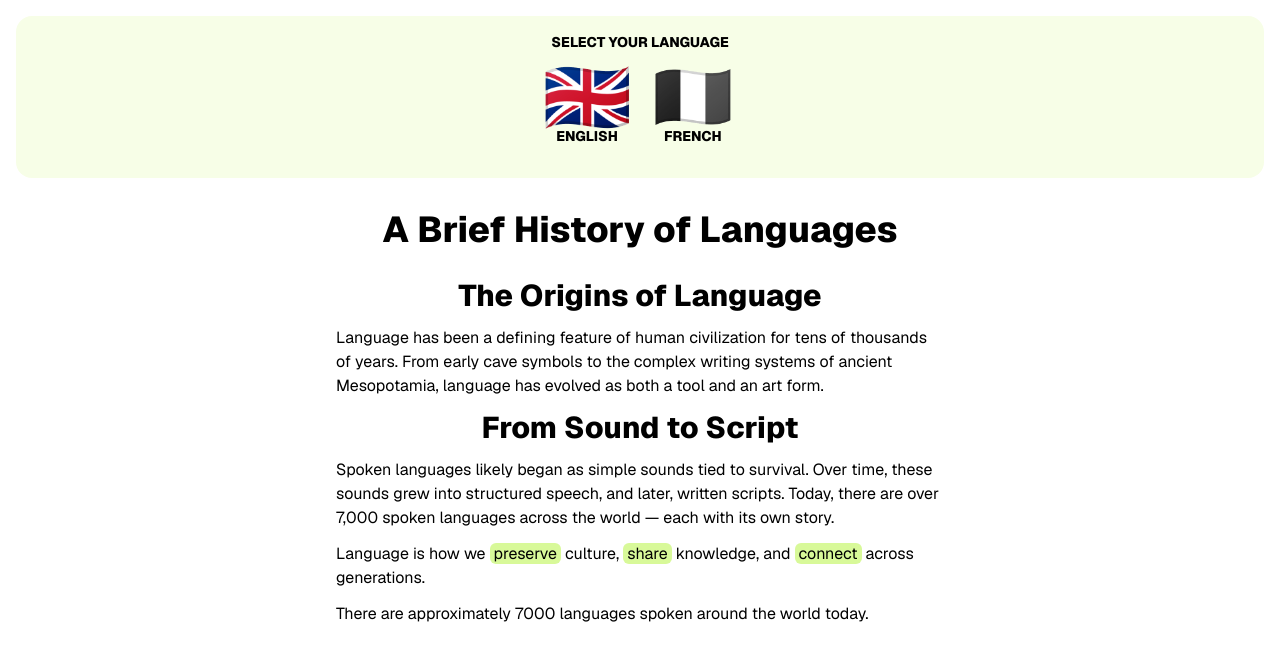
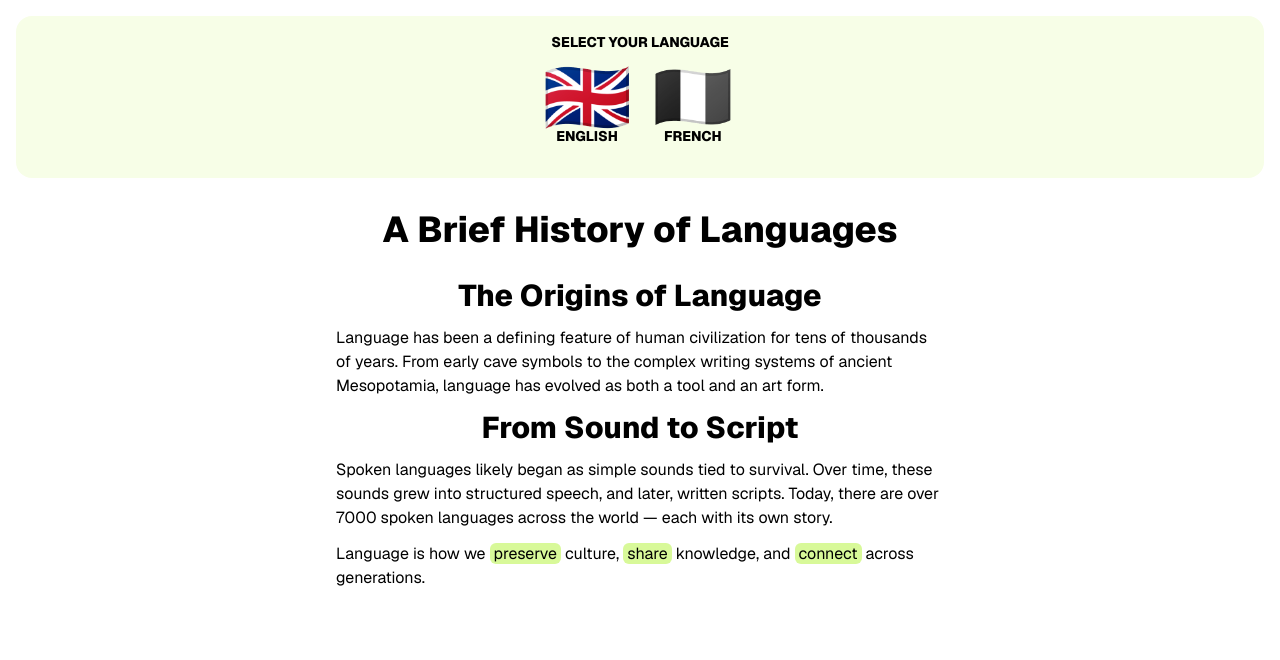
Before and after one commit to atanas-dim/next-localization, a Next.js app: page /en in a window 1280 px wide. Shown: the top 660 px of the page. Built offline with nearby package versions, Linux system fonts and the light colour scheme.

Commit message:
Remove duplicated copy and improve initial page render

```diff
--- a/src/app/[locale]/layout.tsx
+++ b/src/app/[locale]/layout.tsx
@@ -38,9 +38,10 @@ export default async function RootLayout({
     <html lang="en">
       <body
         className={`${geistSans.variable} ${geistMono.variable} font-geist-sans flex flex-col items-center bg-white p-4 text-black antialiased`}>
-        <Dictionary dict={dict} locale={locale} />
-        <LanguagePicker />
-        {children}
+        <Dictionary dict={dict} locale={locale}>
+          <LanguagePicker />
+          {children}
+        </Dictionary>
       </body>
     </html>
   )
--- a/src/app/[locale]/page.tsx
+++ b/src/app/[locale]/page.tsx
@@ -18,7 +18,10 @@ export default function Home() {
         <h2 className="text-center text-3xl font-extrabold">{parseT('from-sound-to-script')}</h2>
         <p>
           {parseT(
-            'spoken-languages-likely-began-as-simple-sounds-tied-to-survival-over-time-these-sounds-grew-into-structured-speech-and-later-written-scripts-today-there-are-over-7-000-spoken-languages-across-the-world-each-with-its-own-story',
+            'spoken-languages-likely-began-as-simple-sounds-tied-to-survival-over-time-these-sounds-grew-into-structured-speech-and-later-written-scripts-today-there-are-over-number-spoken-languages-across-the-world-each-with-its-own-story',
+            {
+              variables: { number: 7000 },
+            },
           )}
         </p>
 
@@ -29,12 +32,6 @@ export default function Home() {
             },
           })}
         </p>
-
-        <p>
-          {parseT('there-are-approximately-number-languages-spoken-around-the-world-today', {
-            variables: { number: 7000 },
-          })}
-        </p>
       </div>
     </main>
   )
--- a/src/components/Dictionary.tsx
+++ b/src/components/Dictionary.tsx
@@ -1,6 +1,6 @@
 'use client'
 
-import { type FC, useLayoutEffect } from 'react'
+import { type FC, type PropsWithChildren, useLayoutEffect } from 'react'
 
 import { type Dictionary } from '@/dictionaries'
 import useDictionaryStore from '@/hooks/useDictionaryStore'
@@ -11,15 +11,17 @@ type DictionaryProps = {
   locale: AvailableLocale
 }
 
-const Dictionary: FC<DictionaryProps> = ({ dict, locale }) => {
+const Dictionary: FC<PropsWithChildren<DictionaryProps>> = ({ children, dict, locale }) => {
   const setDict = useDictionaryStore((state) => state.setDict)
   const setLocale = useDictionaryStore((state) => state.setLocale)
+  const storedDict = useDictionaryStore((s) => s.dict)
 
   useLayoutEffect(() => {
     setDict(dict)
     setLocale(locale)
   }, [dict, locale, setDict, setLocale])
 
+  if (!!storedDict) return children
   return null
 }
 
--- a/src/dictionaries/en.json
+++ b/src/dictionaries/en.json
@@ -9,7 +9,6 @@
   "the-origins-of-language": "The Origins of Language",
   "language-has-been-a-defining-feature-of-human-civilization-for-tens-of-thousands-of-years-from-early-cave-symbols-to-the-complex-writing-systems-of-ancient-mesopotamia-language-has-evolved-as-both-a-tool-and-an-art-form": "Language has been a defining feature of human civilization for tens of thousands of years. From early cave symbols to the complex writing systems of ancient Mesopotamia, language has evolved as both a tool and an art form.",
   "from-sound-to-script": "From Sound to Script",
-  "spoken-languages-likely-began-as-simple-sounds-tied-to-survival-over-time-these-sounds-grew-into-structured-speech-and-later-written-scripts-today-there-are-over-7-000-spoken-languages-across-the-world-each-with-its-own-story": "Spoken languages likely began as simple sounds tied to survival. Over time, these sounds grew into structured speech, and later, written scripts. Today, there are over 7,000 spoken languages across the world — each with its own story.",
-  "language-is-how-we-preserve-culture-share-knowledge-and-connect-across-generations": "Language is how we <span>preserve</span> culture, <span>share</span> knowledge, and <span>connect</span> across generations.",
-  "there-are-approximately-number-languages-spoken-around-the-world-today": "There are approximately {number} languages spoken around the world today."
+  "spoken-languages-likely-began-as-simple-sounds-tied-to-survival-over-time-these-sounds-grew-into-structured-speech-and-later-written-scripts-today-there-are-over-number-spoken-languages-across-the-world-each-with-its-own-story": "Spoken languages likely began as simple sounds tied to survival. Over time, these sounds grew into structured speech, and later, written scripts. Today, there are over {number} spoken languages across the world — each with its own story.",
+  "language-is-how-we-preserve-culture-share-knowledge-and-connect-across-generations": "Language is how we <span>preserve</span> culture, <span>share</span> knowledge, and <span>connect</span> across generations."
 }
--- a/src/dictionaries/fr.json
+++ b/src/dictionaries/fr.json
@@ -9,7 +9,6 @@
   "the-origins-of-language": "Les Origines du Langage",
   "language-has-been-a-defining-feature-of-human-civilization-for-tens-of-thousands-of-years-from-early-cave-symbols-to-the-complex-writing-systems-of-ancient-mesopotamia-language-has-evolved-as-both-a-tool-and-an-art-form": "Le langage est une caractéristique fondamentale de la civilisation humaine depuis des dizaines de milliers d'années. Des premiers symboles sur les parois des grottes aux systèmes d'écriture complexes de la Mésopotamie ancienne, le langage a évolué à la fois comme un outil et une forme d’art.",
   "from-sound-to-script": "Du Son à l'Écriture",
-  "spoken-languages-likely-began-as-simple-sounds-tied-to-survival-over-time-these-sounds-grew-into-structured-speech-and-later-written-scripts-today-there-are-over-7-000-spoken-languages-across-the-world-each-with-its-own-story": "Les langues parlées ont probablement commencé par des sons simples liés à la survie. Avec le temps, ces sons sont devenus un discours structuré, puis des systèmes d’écriture. Aujourd’hui, il existe plus de 7 000 langues parlées dans le monde — chacune avec sa propre histoire.",
-  "language-is-how-we-preserve-culture-share-knowledge-and-connect-across-generations": "Le langage est ce qui nous permet de <span>préserver</span> la culture, de <span>partager</span> le savoir et de créer des <span>liens</span> entre les générations.",
-  "there-are-approximately-number-languages-spoken-around-the-world-today": "Il existe environ {number} langues parlées dans le monde aujourd’hui."
+  "spoken-languages-likely-began-as-simple-sounds-tied-to-survival-over-time-these-sounds-grew-into-structured-speech-and-later-written-scripts-today-there-are-over-number-spoken-languages-across-the-world-each-with-its-own-story": "Les langues parlées ont probablement commencé par des sons simples liés à la survie. Avec le temps, ces sons sont devenus un discours structuré, puis des systèmes d’écriture. Aujourd’hui, il existe plus de {number} langues parlées dans le monde — chacune avec sa propre histoire.",
+  "language-is-how-we-preserve-culture-share-knowledge-and-connect-across-generations": "Le langage est ce qui nous permet de <span>préserver</span> la culture, de <span>partager</span> le savoir et de créer des <span>liens</span> entre les générations."
 }
--- a/src/dictionaries/index.ts
+++ b/src/dictionaries/index.ts
@@ -10,9 +10,8 @@
     "the-origins-of-language": string;
     "language-has-been-a-defining-feature-of-human-civilization-for-tens-of-thousands-of-years-from-early-cave-symbols-to-the-complex-writing-systems-of-ancient-mesopotamia-language-has-evolved-as-both-a-tool-and-an-art-form": string;
     "from-sound-to-script": string;
-    "spoken-languages-likely-began-as-simple-sounds-tied-to-survival-over-time-these-sounds-grew-into-structured-speech-and-later-written-scripts-today-there-are-over-7-000-spoken-languages-across-the-world-each-with-its-own-story": string;
+    "spoken-languages-likely-began-as-simple-sounds-tied-to-survival-over-time-these-sounds-grew-into-structured-speech-and-later-written-scripts-today-there-are-over-number-spoken-languages-across-the-world-each-with-its-own-story": string;
     "language-is-how-we-preserve-culture-share-knowledge-and-connect-across-generations": string;
-    "there-are-approximately-number-languages-spoken-around-the-world-today": string;
   }
 
   type Dictionaries = {
--- a/src/dictionaries/key-as-text.json
+++ b/src/dictionaries/key-as-text.json
@@ -9,7 +9,6 @@
   "the-origins-of-language": "The Origins of Language",
   "language-has-been-a-defining-feature-of-human-civilization-for-tens-of-thousands-of-years-from-early-cave-symbols-to-the-complex-writing-systems-of-ancient-mesopotamia-language-has-evolved-as-both-a-tool-and-an-art-form": "Language has been a defining feature of human civilization for tens of thousands of years. From early cave symbols to the complex writing systems of ancient Mesopotamia, language has evolved as both a tool and an art form.",
   "from-sound-to-script": "From Sound to Script",
-  "spoken-languages-likely-began-as-simple-sounds-tied-to-survival-over-time-these-sounds-grew-into-structured-speech-and-later-written-scripts-today-there-are-over-7-000-spoken-languages-across-the-world-each-with-its-own-story": "Spoken languages likely began as simple sounds tied to survival. Over time, these sounds grew into structured speech, and later, written scripts. Today, there are over 7,000 spoken languages across the world — each with its own story.",
-  "language-is-how-we-preserve-culture-share-knowledge-and-connect-across-generations": "Language is how we preserve culture, share knowledge, and connect across generations.",
-  "there-are-approximately-number-languages-spoken-around-the-world-today": "There are approximately number languages spoken around the world today."
+  "spoken-languages-likely-began-as-simple-sounds-tied-to-survival-over-time-these-sounds-grew-into-structured-speech-and-later-written-scripts-today-there-are-over-number-spoken-languages-across-the-world-each-with-its-own-story": "Spoken languages likely began as simple sounds tied to survival. Over time, these sounds grew into structured speech, and later, written scripts. Today, there are over number spoken languages across the world — each with its own story.",
+  "language-is-how-we-preserve-culture-share-knowledge-and-connect-across-generations": "Language is how we preserve culture, share knowledge, and connect across generations."
 }
```
